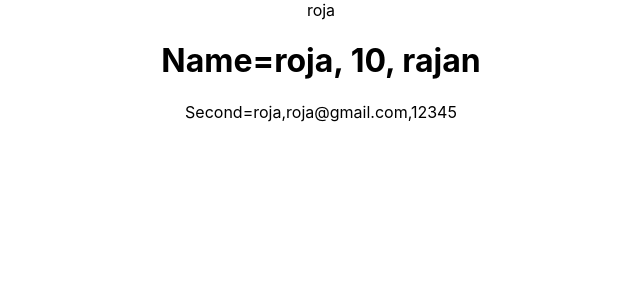
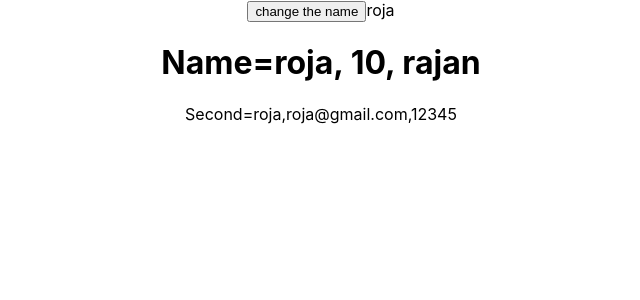
Before and after one commit to Rojarajangit/demo-project, a React (Create React App) app: page / in a window 1280 px wide. Shown: the top 300 px of the page, without its empty margins (319-959 px from the left). Built offline with nearby package versions, Linux system fonts and the light colour scheme.

Commit message:
stateandprop

```diff
--- a/src/App.js
+++ b/src/App.js
@@ -13,9 +13,10 @@ function App() {
   const [array, setarray] = useState([1,2,3,4,5])
   return (
     <div className="App">
+
+      <button onClick={() =>setfirst('mini')}>change the name</button>
       {first}
-
-    <StateAndProp first={first}Exp={Exp}last={last}/>
+   <StateAndProp first={first}Exp={Exp}last={last}/>
 
     <Second first={first} email={email} array={array}/>
 
```
